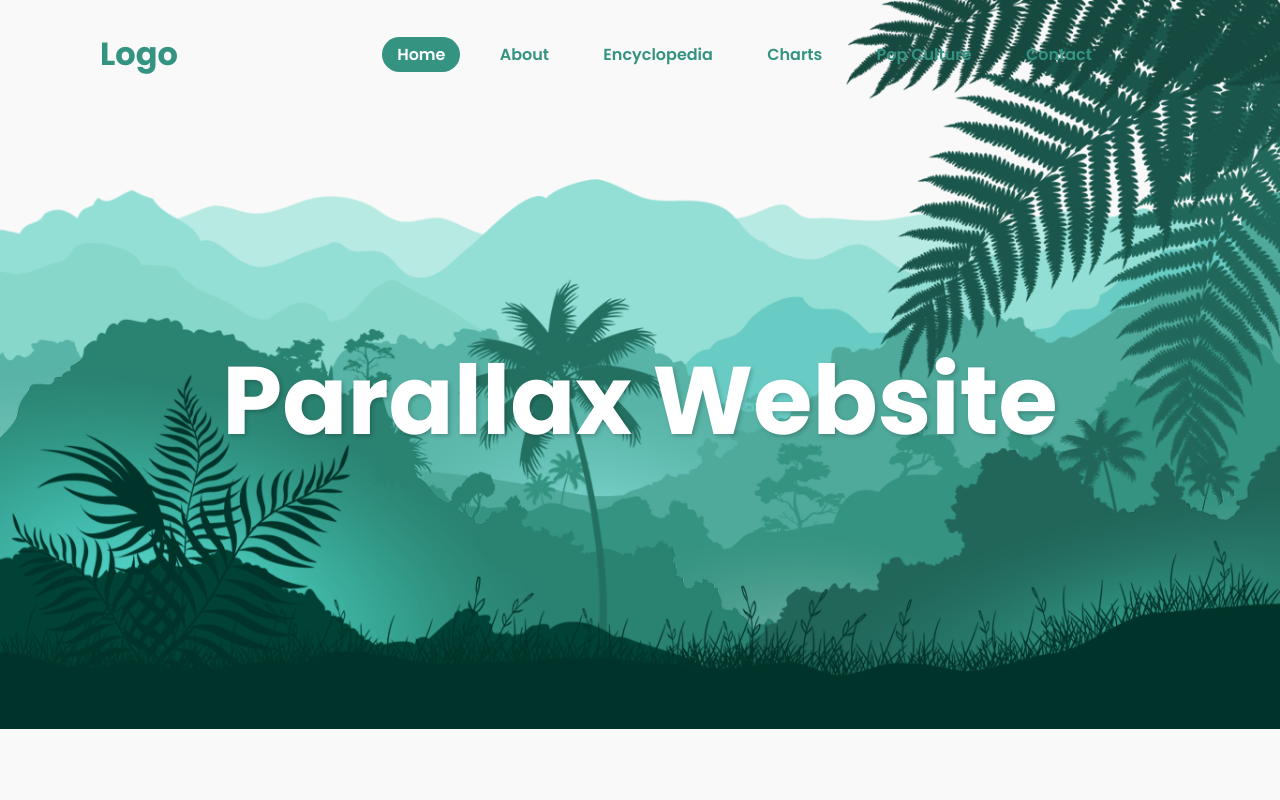
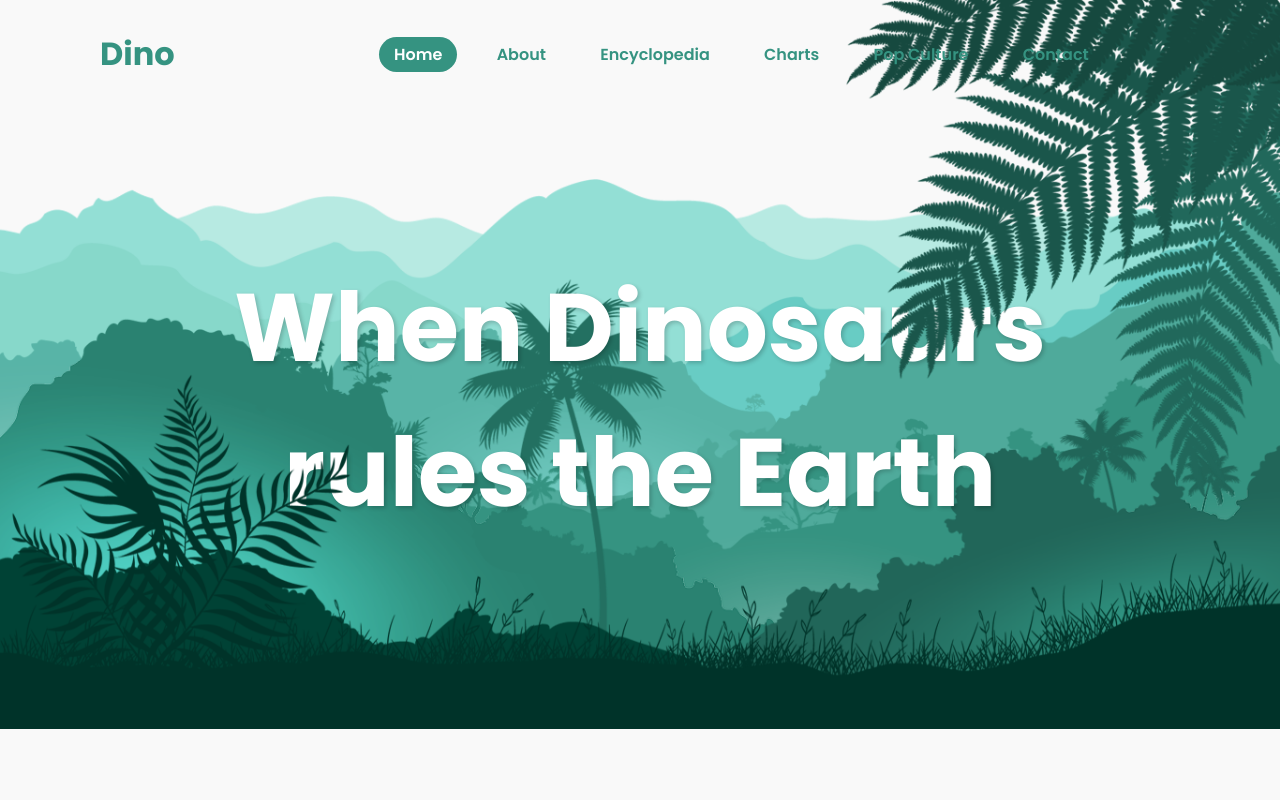
Before and after one commit to LeaG76/dinosaur-website, a website: page index.html in a window 1280 px wide. Shown: the top 800 px of the page. Drawn offline with Linux system fonts and the light colour scheme.

Commit message:
Update title

```diff
--- a/assets/stylesheets/style.css
+++ b/assets/stylesheets/style.css
@@ -53,11 +53,12 @@ header {
     justify-content: center;
     align-items: center;
     height: 100vh;
-    margin-bottom: 100px;;
+    margin-bottom: 100px;
 }
 
 #text {
     position: absolute;
+    text-align: center;
     font-size: 6em;
     color: #fff;
     text-shadow: 2px 2px 4px rgba(0, 0, 0, 0.2);
@@ -88,3 +89,9 @@ header {
     color: #fff;
     font-weight: 300;
 }
+
+@media screen and (max-width: 1700px) {
+    .parallax {
+        margin-bottom: 0;
+    }
+}
--- a/index.html
+++ b/index.html
@@ -9,7 +9,7 @@
 </head>
 <body>
     <header>
-        <h2 class="logo">Logo</h2>
+        <h2 class="logo">Dino</h2>
         <nav class="navigation">
             <a href="#" class="active">Home</a>
             <a href="#">About</a>
@@ -27,7 +27,7 @@
         <img src="assets/pictures/hill4.png" id="hill4">
         <img src="assets/pictures/hill5.png" id="hill5">
         <img src="assets/pictures/tree.png" id="tree">
-        <h2 id="text">Parallax Website</h2>
+        <h2 id="text">When Dinosaurs<br>rules the Earth</h2>
         <img src="assets/pictures/leaf.png" id="leaf">
         <img src="assets/pictures/plant.png" id="plant">
     </section>
```
